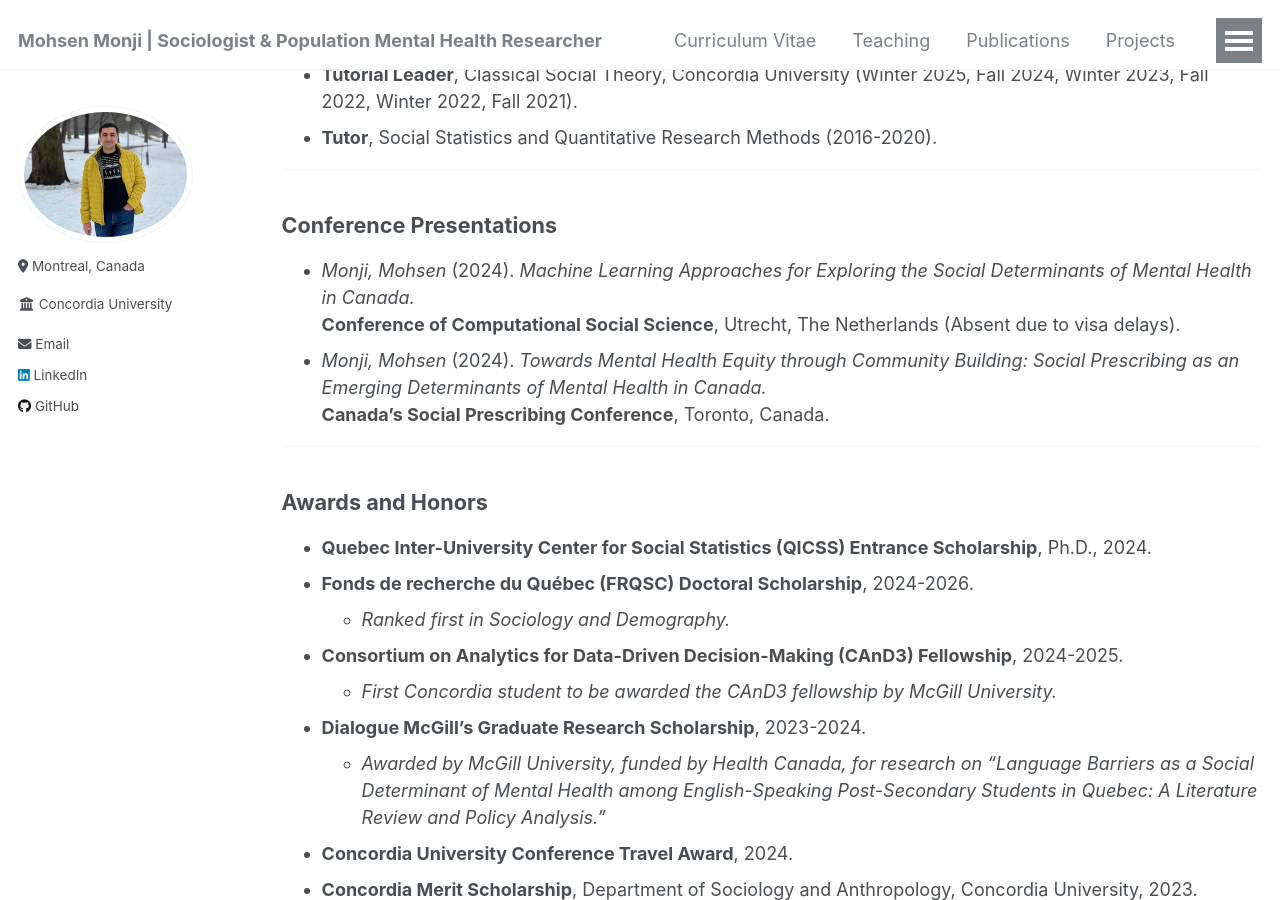
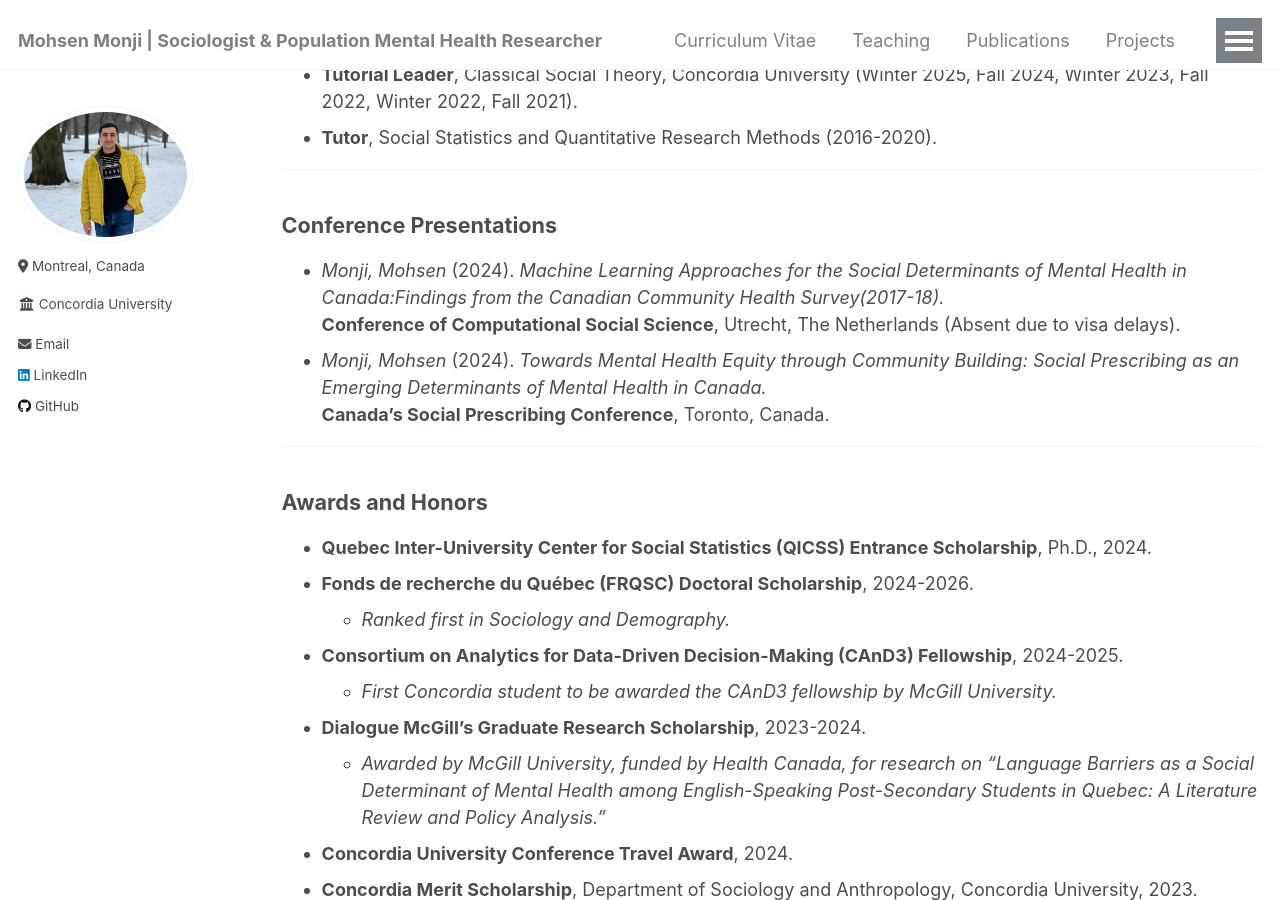
Before and after one commit to Mohsnmonji/mohsnmonji.github.io, a Jekyll site: the page built from _pages/Curriculum Vitae.md, in a window 1280 px wide and 900 px high, scrolled down 1641 px. Built offline with Jekyll 4.4.1, drawn with Linux system fonts in a browser that asks for light colours.

Commit message:
Update Curriculum Vitae.md

```diff
--- a/_pages/Curriculum Vitae.md
+++ b/_pages/Curriculum Vitae.md
@@ -64,7 +64,7 @@ redirect_from:
 ---
 
 ### Conference Presentations
-- *Monji, Mohsen* (2024). *Machine Learning Approaches for Exploring the Social Determinants of Mental Health in Canada.*
+- *Monji, Mohsen* (2024). *Machine Learning Approaches for the Social Determinants of Mental Health in Canada:Findings from the Canadian Community Health Survey(2017-18).*
   **Conference of Computational Social Science**, Utrecht, The Netherlands (Absent due to visa delays).
 - *Monji, Mohsen* (2024). *Towards Mental Health Equity through Community Building: Social Prescribing as an Emerging Determinants of Mental Health in Canada.*
   **Canada's Social Prescribing Conference**, Toronto, Canada.
```
